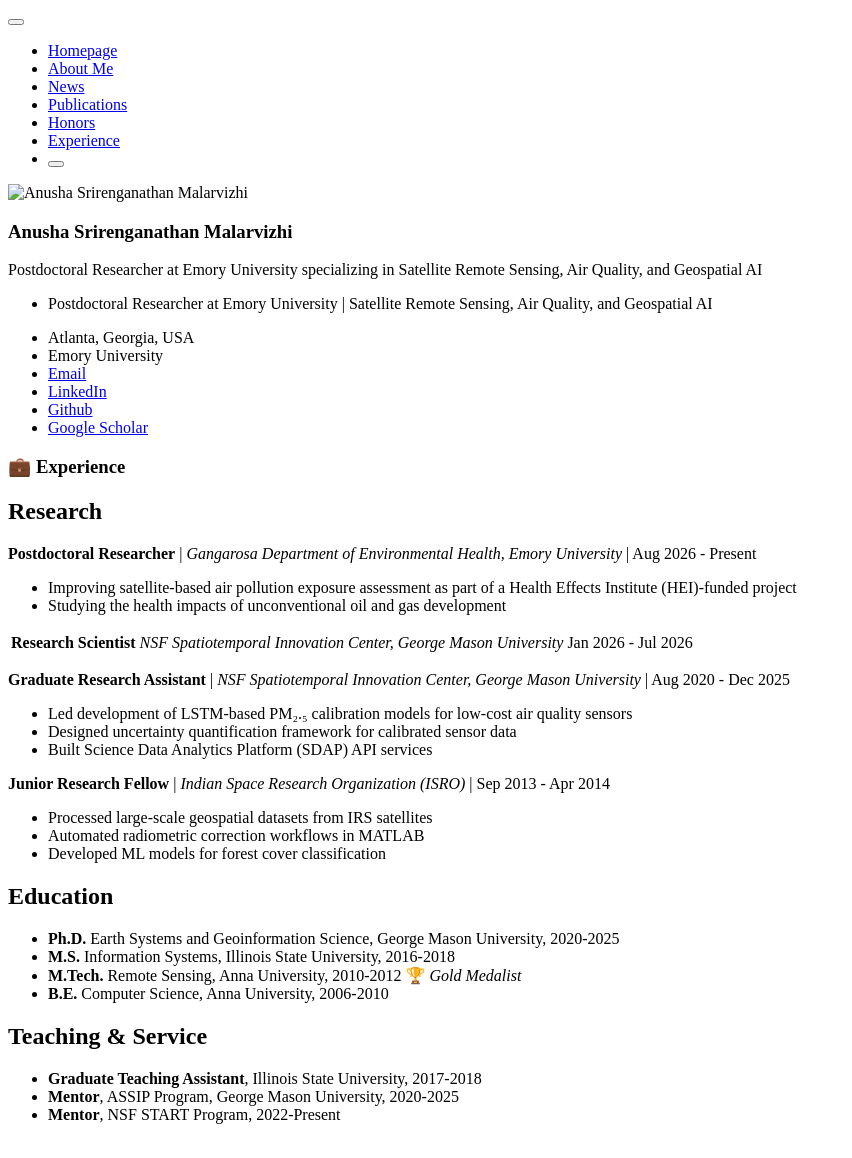
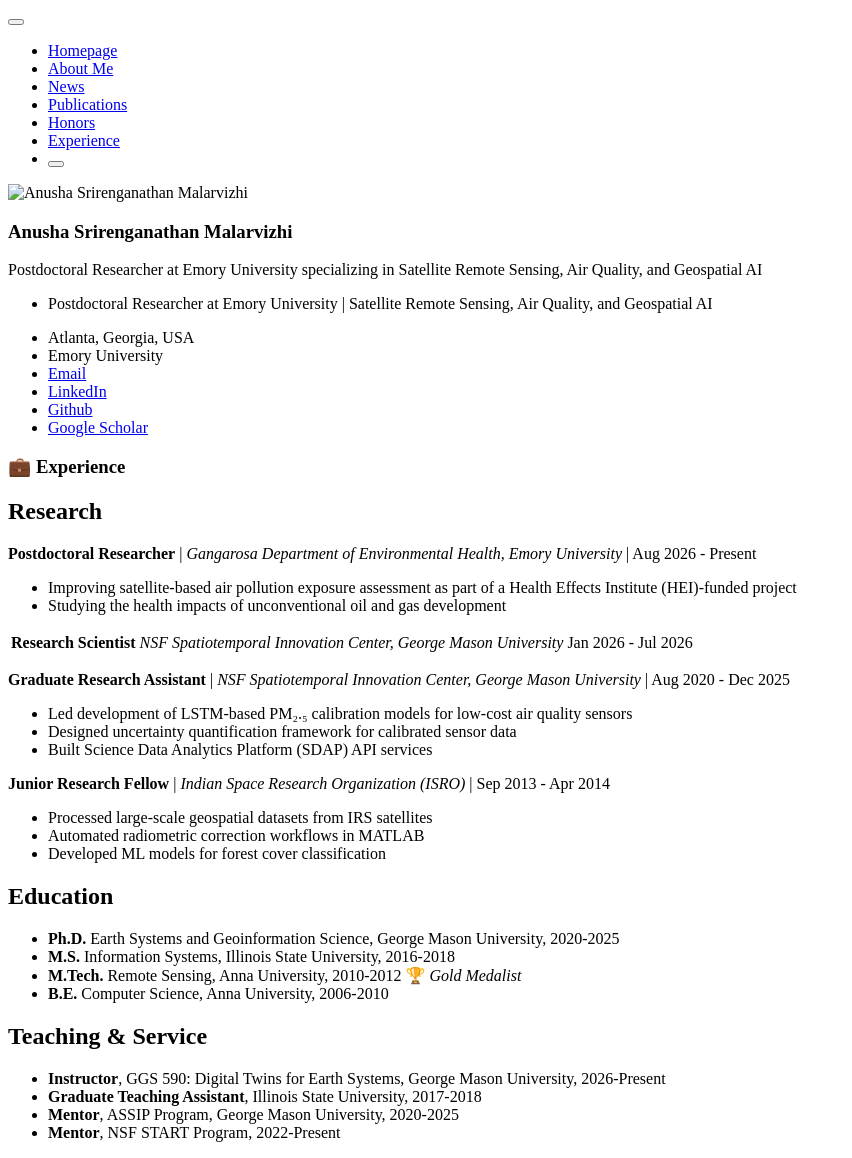
Before and after one commit to SivanuHappy/sivanuhappy.github.io, a Jekyll site: the page built from _pages/includes/others.md, in a window 1280 px wide. Shown: the whole page, without its empty margins (0-852 px from the left). Built offline with Jekyll 4.4.1, drawn with Linux system fonts in a browser that asks for light colours; our own code applies the rules of GitHub Pages for plain Markdown files.

Commit message:
Add GGS 590 instructor role to Teaching & Service
Co-Authored-By: Claude Opus 5.5 <noreply@anthropic.com>

```diff
--- a/_pages/includes/others.md
+++ b/_pages/includes/others.md
@@ -29,6 +29,7 @@
 
 ## Teaching & Service
 
+- **Instructor**, GGS 590: Digital Twins for Earth Systems, George Mason University, 2026-Present
 - **Graduate Teaching Assistant**, Illinois State University, 2017-2018
 - **Mentor**, ASSIP Program, George Mason University, 2020-2025
 - **Mentor**, NSF START Program, 2022-Present
```
